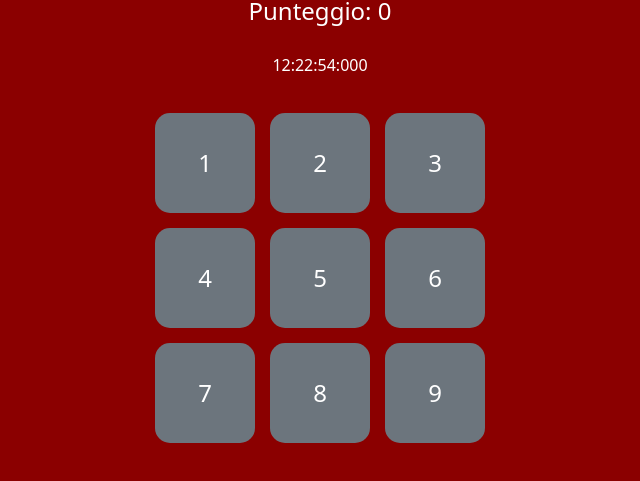
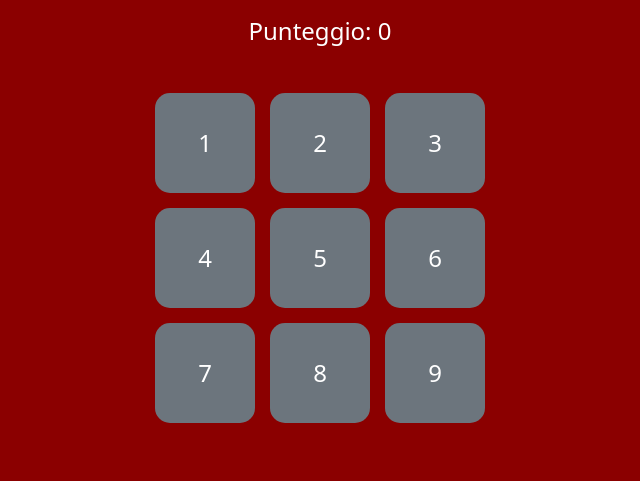
Before and after one commit to Tony11008/tpsit, a plain HTML site: page Game_Memory_sequenza.html in a window 1280 px wide. Shown: the part 247-728 px from the top of the page, without its empty margins (320-960 px from the left). Drawn offline with nearby package versions, Linux system fonts and the light colour scheme.

Commit message:
Game_Memory_sequenza.html

```diff
--- a/Game_Memory_sequenza.html
+++ b/Game_Memory_sequenza.html
@@ -36,7 +36,6 @@
     <h1 class="mb-4">Memory Sequenziale</h1>
     <button class="btn btn-light text-dark mb-3 px-4 py-2 fw-bold" onclick="startGame()">Inizia Gioco</button>
     <div id="score" class="mb-4 fs-4">Punteggio: 0</div>
-    <p id="demo" class="mb-3"></p>
 
     <div class="grid-buttons">
         <button class="btn btn-secondary" id="0" onclick="handleClick(0)">1</button>
@@ -51,19 +50,6 @@
     </div>
 
     <script>
-        function getCurrentTime() {
-            const now = new Date();
-            const hours = now.getHours().toString().padStart(2, '0');
-            const minutes = now.getMinutes().toString().padStart(2, '0');
-            const seconds = now.getSeconds().toString().padStart(2, '0');
-            const milliseconds = now.getMilliseconds().toString().padStart(3, '0');
-            return `${hours}:${minutes}:${seconds}:${milliseconds}`;
-        }
-
-        setInterval(() => {
-            document.getElementById("demo").innerHTML = getCurrentTime();
-        }, 100);
-
         let sequence = [];
         let userInput = [];
         let score = 0;
```
